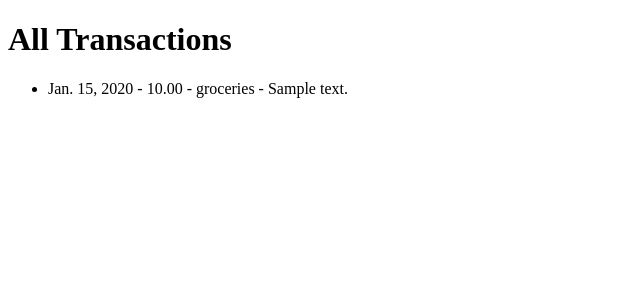
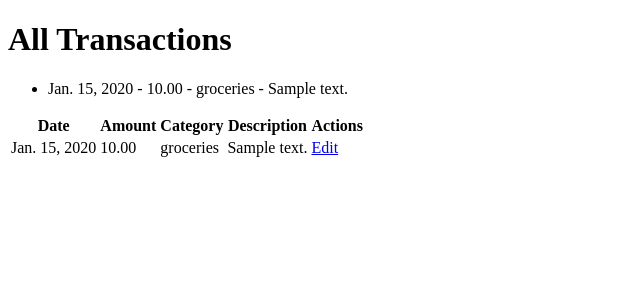
Before and after one commit to Navya-K-N-24/SpendWise, a Django app: page /transactions/ in a window 1280 px wide. Shown: the top 300 px of the page, without its empty margins (0-640 px from the left). Run offline with Django 4.2, Linux system fonts and the light colour scheme; tables that the repository leaves empty hold one stand-in row (values such as "Sample post"); parts of the project's set-up code (start-up, migrations or seed data) failed here and were passed over.

Commit message:
Implement Edit Transaction functionality

```diff
--- a/tracker/templates/tracker/transaction_list.html
+++ b/tracker/templates/tracker/transaction_list.html
@@ -13,5 +13,30 @@
             <li>{{ transaction.date }} - {{ transaction.amount }} - {{ transaction.category }} - {{ transaction.description }}</li>
         {% endfor %}
     </ul>
+    <table>
+        <thead>
+            <tr>
+                <th>Date</th>
+                <th>Amount</th>
+                <th>Category</th>
+                <th>Description</th>
+                <th>Actions</th>
+            </tr>
+        </thead>
+        <tbody>
+            {% for transaction in transactions %}
+            <tr>
+                <td>{{ transaction.date }}</td>
+                <td>{{ transaction.amount }}</td>
+                <td>{{ transaction.category }}</td>
+                <td>{{ transaction.description }}</td>
+                <td>
+                    <a href="{% url 'edit_transaction' transaction.id %}" class="btn btn-warning">Edit</a>
+                </td>
+            </tr>
+            {% endfor %}
+        </tbody>
+    </table>
+
 </body>
 </html>
--- a/tracker/urls.py
+++ b/tracker/urls.py
@@ -9,4 +9,5 @@ urlpatterns = [
     path('login/', auth_views.LoginView.as_view(template_name='tracker/login.html'), name='login'),  # Login page
     path('add/', views.add_transaction, name='add_transaction'),
     path('transactions/', views.transaction_list, name='transaction_list'),
+    path('transactions/edit/<int:pk>/', views.edit_transaction, name='edit_transaction'),
 ]
--- a/tracker/views.py
+++ b/tracker/views.py
@@ -1,4 +1,4 @@
-from django.shortcuts import render, redirect
+from django.shortcuts import render, redirect, get_object_or_404
 from django.contrib import messages
 from .forms import CustomUserCreationForm
 from .forms import TransactionForm
@@ -43,3 +43,17 @@ def add_transaction(request):
 def transaction_list(request):
     transactions = Transaction.objects.all()
     return render(request, 'tracker/transaction_list.html', {'transactions': transactions})
+
+# Edit transaction
+def edit_transaction(request, pk):
+    transaction = get_object_or_404(Transaction, pk=pk)
+
+    if request.method == 'POST':
+        form = TransactionForm(request.POST, instance=transaction)
+        if form.is_valid():
+            form.save()
+            return redirect('transaction_list')
+    else:
+        form = TransactionForm(instance=transaction)
+
+    return render(request, 'tracker/edit_transaction.html', {'form': form, 'transaction': transaction})
```
Also changed, not shown: tracker/templates/tracker/edit_transaction.html (added, +24 -0 lines), 3 other files.
